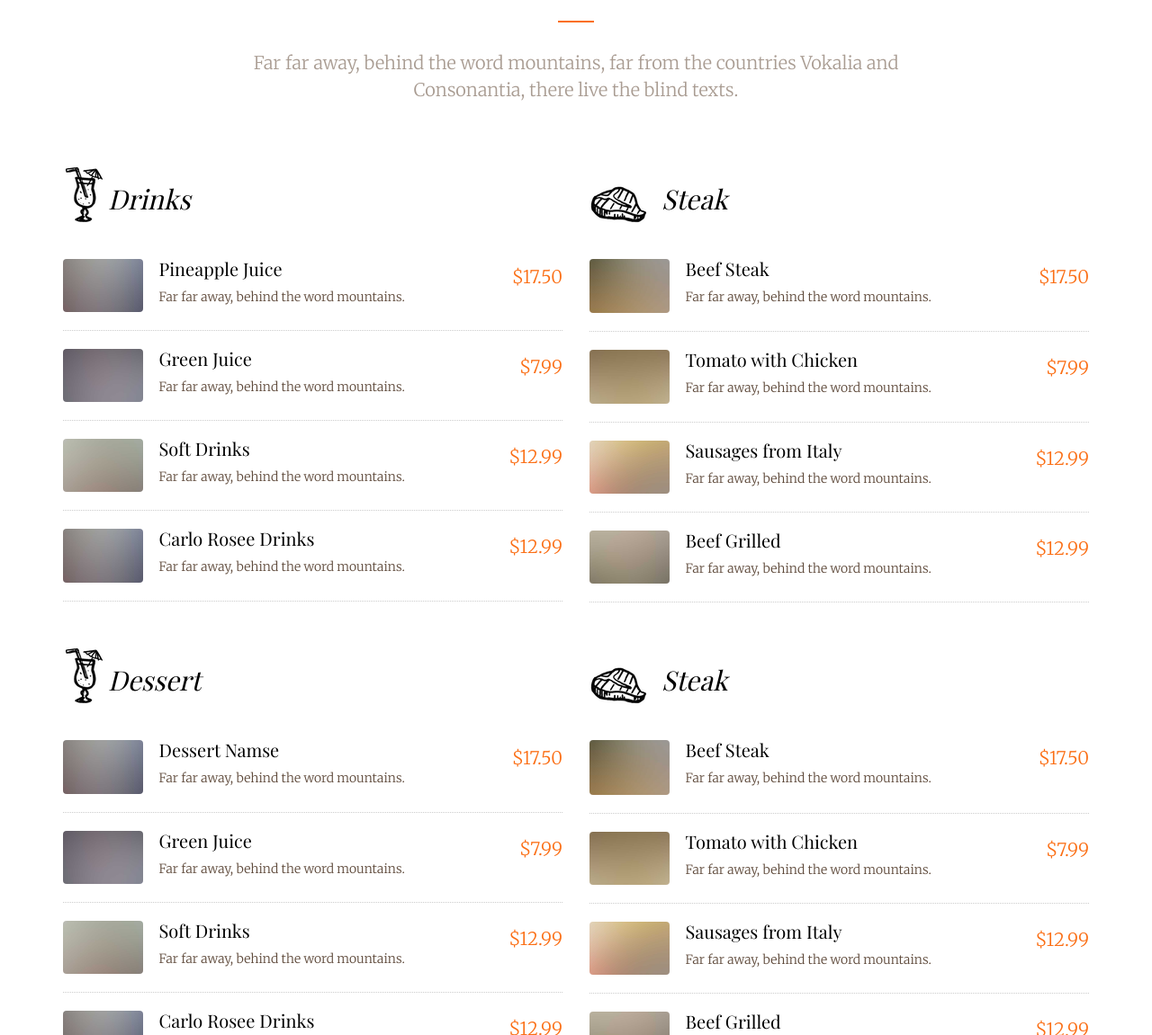
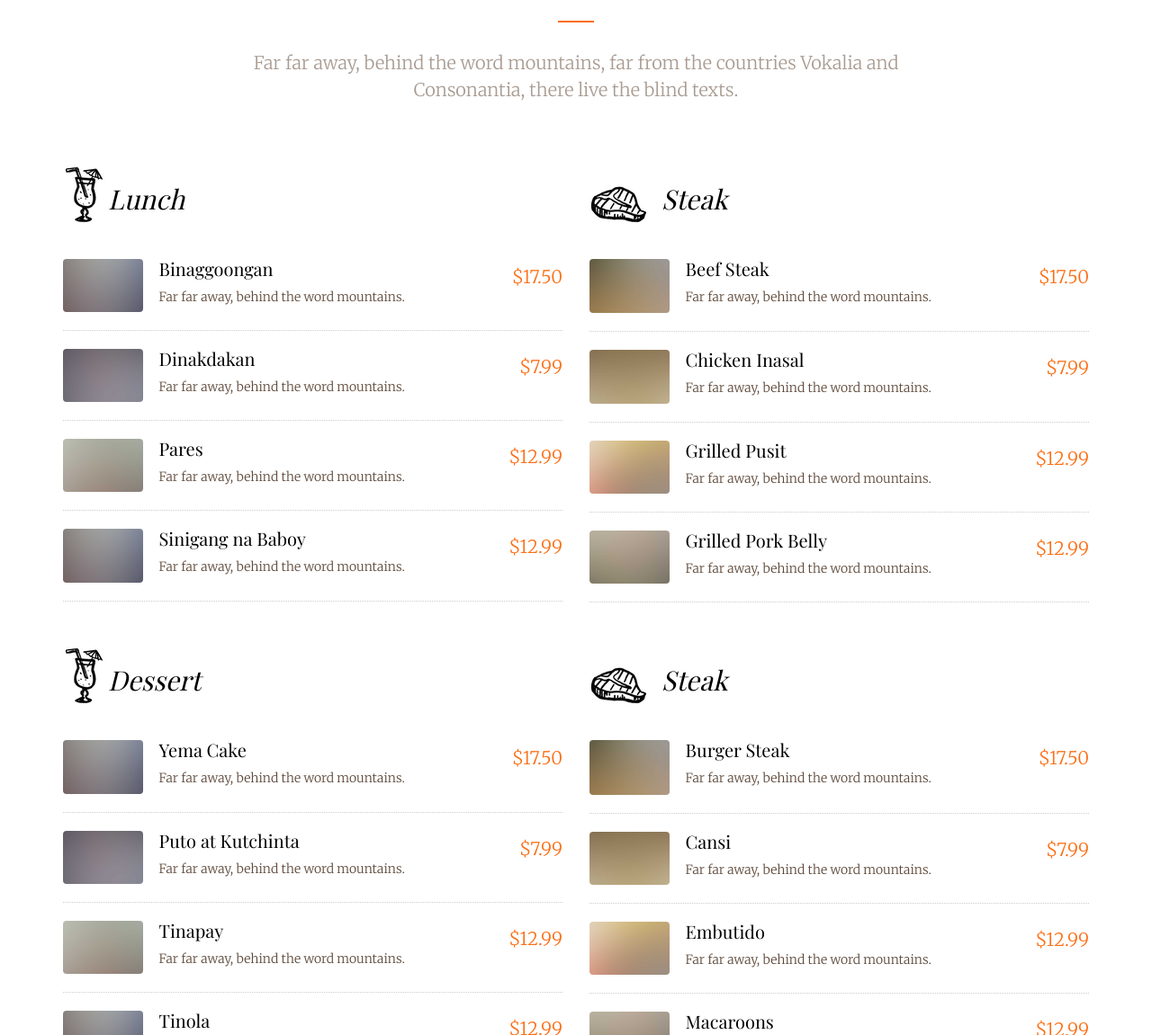
Before and after one commit to christopherece/kuzina, a Django app: page / in a window 1280 px wide. Shown: the part 5349-6500 px from the top of the page at 90% size. Run offline with Django 5.2, Linux system fonts and the light colour scheme; some libraries are stand-ins or nearby versions; some web fonts are replaced.

Commit message:
Added more menu

```diff
--- a/kuzina/kuzina/templates/pages/index.html
+++ b/kuzina/kuzina/templates/pages/index.html
@@ -220,7 +220,7 @@ Come and discover the flavors of Kuzina—where tradition meets innovation, and
 			<div class="row row-padded">
 				<div class="col-md-6">
 					<div class="fh5co-food-menu to-animate-2">
-						<h2 class="fh5co-drinks">Drinks</h2>
+						<h2 class="fh5co-drinks">Lunch</h2>
 						<ul>
 							<li>
 								<div class="fh5co-food-desc">
@@ -228,7 +228,7 @@ Come and discover the flavors of Kuzina—where tradition meets innovation, and
 										<img src="images/res_img_5.jpg" class="img-responsive" alt="Free HTML5 Templates by FREEHTML5.co">
 									</figure>
 									<div>
-										<h3>Pineapple Juice</h3>
+										<h3>Binaggoongan</h3>
 										<p>Far far away, behind the word mountains.</p>
 									</div>
 								</div>
@@ -242,7 +242,7 @@ Come and discover the flavors of Kuzina—where tradition meets innovation, and
 										<img src="images/res_img_6.jpg" class="img-responsive" alt="Free HTML5 Templates by FREEHTML5.co">
 									</figure>
 									<div>
-										<h3>Green Juice</h3>
+										<h3>Dinakdakan</h3>
 										<p>Far far away, behind the word mountains.</p>
 									</div>
 								</div>
@@ -256,7 +256,7 @@ Come and discover the flavors of Kuzina—where tradition meets innovation, and
 										<img src="images/res_img_7.jpg" class="img-responsive" alt="Free HTML5 Templates by FREEHTML5.co">
 									</figure>
 									<div>
-										<h3>Soft Drinks</h3>
+										<h3>Pares</h3>
 										<p>Far far away, behind the word mountains.</p>
 									</div>
 								</div>
@@ -270,7 +270,7 @@ Come and discover the flavors of Kuzina—where tradition meets innovation, and
 										<img src="images/res_img_5.jpg" class="img-responsive" alt="Free HTML5 Templates by FREEHTML5.co">
 									</figure>
 									<div>
-										<h3>Carlo Rosee Drinks</h3>
+										<h3>Sinigang na Baboy</h3>
 										<p>Far far away, behind the word mountains.</p>
 									</div>
 								</div>
@@ -305,7 +305,7 @@ Come and discover the flavors of Kuzina—where tradition meets innovation, and
 										<img src="images/res_img_4.jpg" class="img-responsive" alt="Free HTML5 Templates by FREEHTML5.co">
 									</figure>
 									<div>
-										<h3>Tomato with Chicken</h3>
+										<h3>Chicken Inasal</h3>
 										<p>Far far away, behind the word mountains.</p>
 									</div>
 								</div>
@@ -319,7 +319,7 @@ Come and discover the flavors of Kuzina—where tradition meets innovation, and
 										<img src="images/res_img_2.jpg" class="img-responsive" alt="Free HTML5 Templates by FREEHTML5.co">
 									</figure>
 									<div>
-										<h3>Sausages from Italy</h3>
+										<h3>Grilled Pusit</h3>
 										<p>Far far away, behind the word mountains.</p>
 									</div>
 								</div>
@@ -333,7 +333,7 @@ Come and discover the flavors of Kuzina—where tradition meets innovation, and
 										<img src="images/res_img_8.jpg" class="img-responsive" alt="Free HTML5 Templates by FREEHTML5.co">
 									</figure>
 									<div>
-										<h3>Beef Grilled</h3>
+										<h3>Grilled Pork Belly</h3>
 										<p>Far far away, behind the word mountains.</p>
 									</div>
 								</div>
@@ -354,7 +354,7 @@ Come and discover the flavors of Kuzina—where tradition meets innovation, and
 										<img src="images/res_img_5.jpg" class="img-responsive" alt="Free HTML5 Templates by FREEHTML5.co">
 									</figure>
 									<div>
-										<h3>Dessert Namse</h3>
+										<h3>Yema Cake</h3>
 										<p>Far far away, behind the word mountains.</p>
 									</div>
 								</div>
@@ -368,7 +368,7 @@ Come and discover the flavors of Kuzina—where tradition meets innovation, and
 										<img src="images/res_img_6.jpg" class="img-responsive" alt="Free HTML5 Templates by FREEHTML5.co">
 									</figure>
 									<div>
-										<h3>Green Juice</h3>
+										<h3>Puto at Kutchinta</h3>
 										<p>Far far away, behind the word mountains.</p>
 									</div>
 								</div>
@@ -382,7 +382,7 @@ Come and discover the flavors of Kuzina—where tradition meets innovation, and
 										<img src="images/res_img_7.jpg" class="img-responsive" alt="Free HTML5 Templates by FREEHTML5.co">
 									</figure>
 									<div>
-										<h3>Soft Drinks</h3>
+										<h3>Tinapay</h3>
 										<p>Far far away, behind the word mountains.</p>
 									</div>
 								</div>
@@ -396,7 +396,7 @@ Come and discover the flavors of Kuzina—where tradition meets innovation, and
 										<img src="images/res_img_5.jpg" class="img-responsive" alt="Free HTML5 Templates by FREEHTML5.co">
 									</figure>
 									<div>
-										<h3>Carlo Rosee Drinks</h3>
+										<h3>Tinola</h3>
 										<p>Far far away, behind the word mountains.</p>
 									</div>
 								</div>
@@ -417,7 +417,7 @@ Come and discover the flavors of Kuzina—where tradition meets innovation, and
 										<img src="images/res_img_3.jpg" class="img-responsive" alt="Free HTML5 Templates by FREEHTML5.co">
 									</figure>
 									<div>
-										<h3>Beef Steak</h3>
+										<h3>Burger Steak</h3>
 										<p>Far far away, behind the word mountains.</p>
 									</div>
 								</div>
@@ -431,7 +431,7 @@ Come and discover the flavors of Kuzina—where tradition meets innovation, and
 										<img src="images/res_img_4.jpg" class="img-responsive" alt="Free HTML5 Templates by FREEHTML5.co">
 									</figure>
 									<div>
-										<h3>Tomato with Chicken</h3>
+										<h3>Cansi</h3>
 										<p>Far far away, behind the word mountains.</p>
 									</div>
 								</div>
@@ -445,7 +445,7 @@ Come and discover the flavors of Kuzina—where tradition meets innovation, and
 										<img src="images/res_img_2.jpg" class="img-responsive" alt="Free HTML5 Templates by FREEHTML5.co">
 									</figure>
 									<div>
-										<h3>Sausages from Italy</h3>
+										<h3>Embutido</h3>
 										<p>Far far away, behind the word mountains.</p>
 									</div>
 								</div>
@@ -459,7 +459,7 @@ Come and discover the flavors of Kuzina—where tradition meets innovation, and
 										<img src="images/res_img_8.jpg" class="img-responsive" alt="Free HTML5 Templates by FREEHTML5.co">
 									</figure>
 									<div>
-										<h3>Beef Grilled</h3>
+										<h3>Macaroons</h3>
 										<p>Far far away, behind the word mountains.</p>
 									</div>
 								</div>
```
